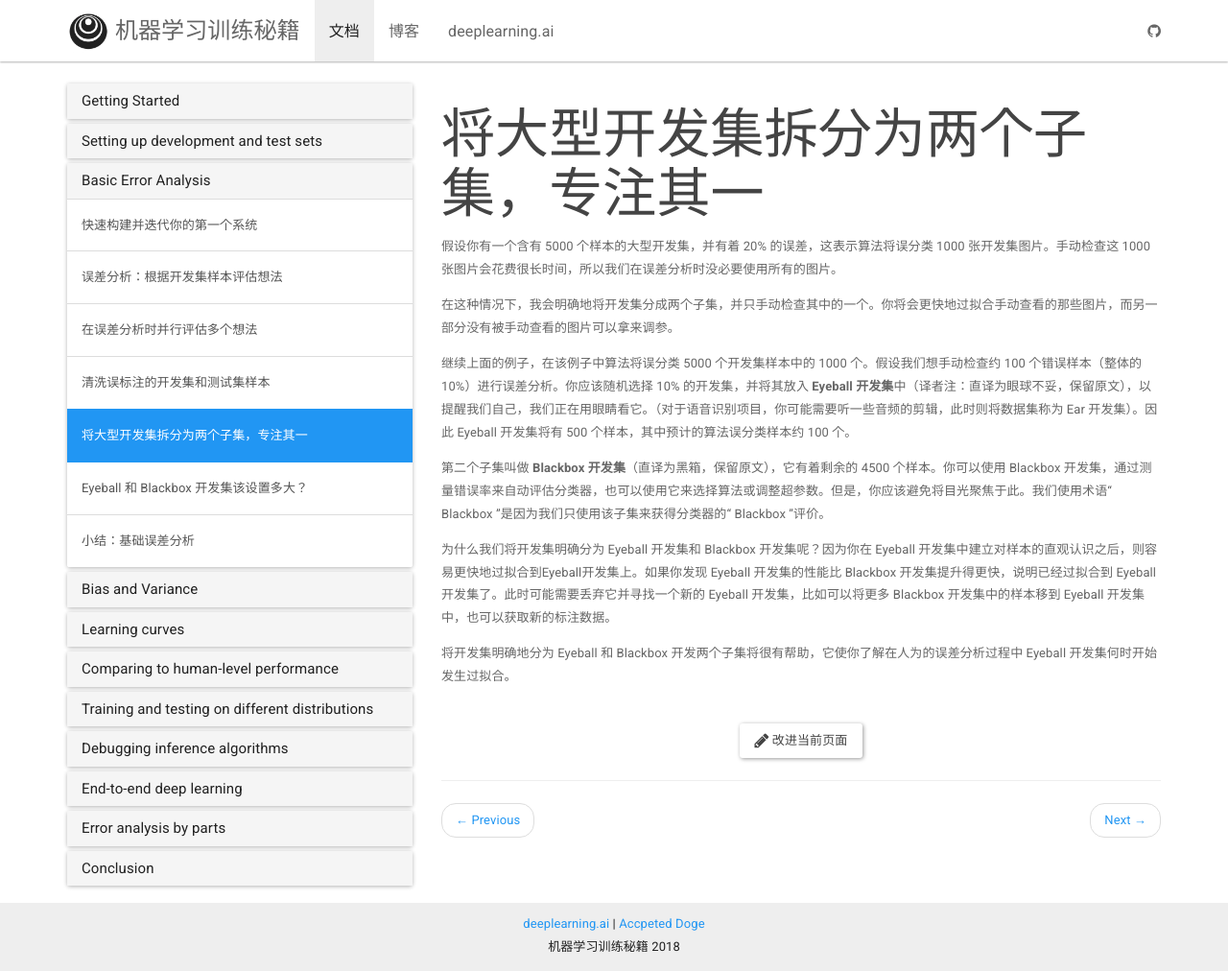
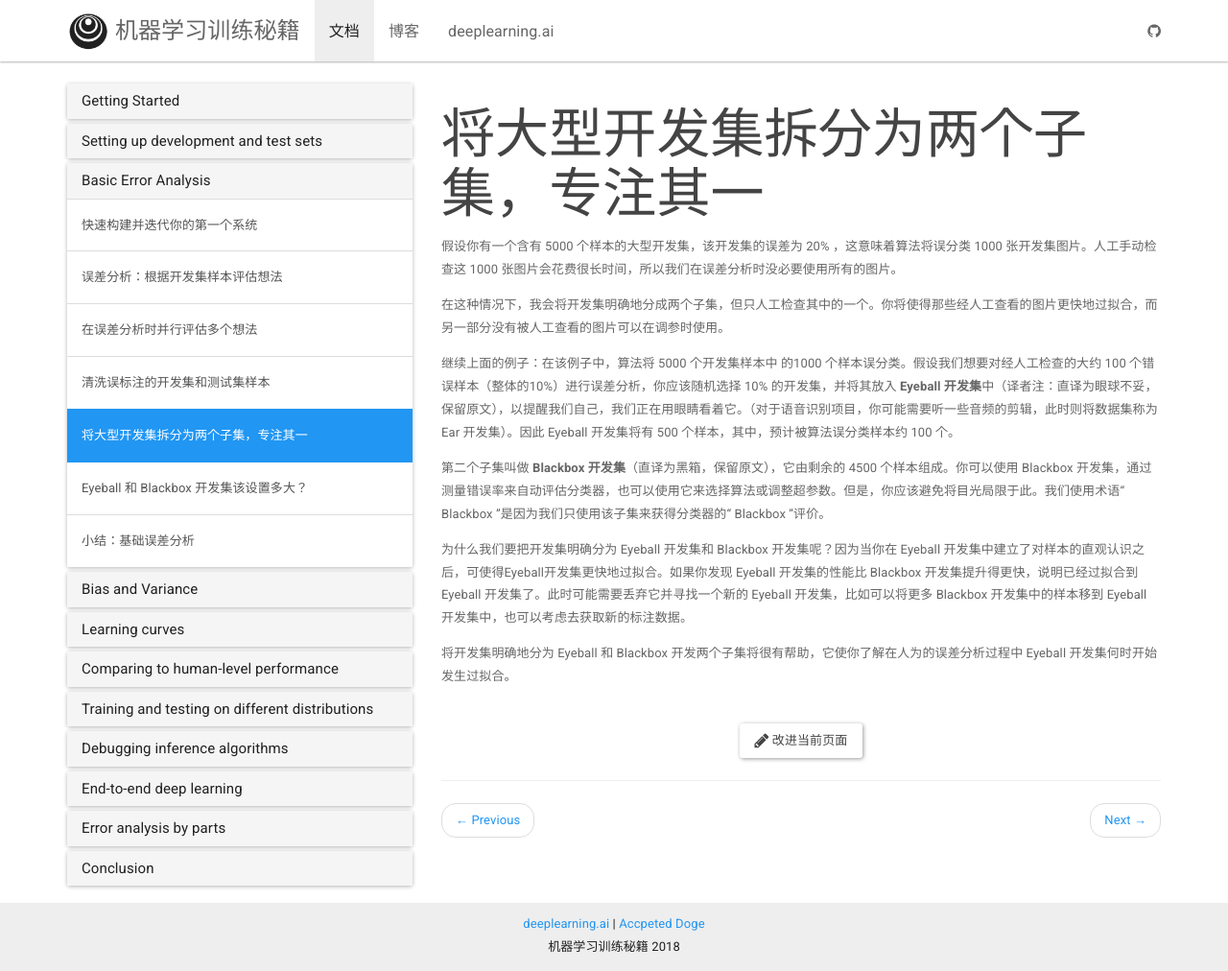
Before and after one commit to deeplearning-ai/machine-learning-yearning-cn, a Jekyll site: the page built from _docs/Basic Error Analysis/ch17.md, in a window 1280 px wide and 1012 px high. Shown: the whole window at 96% size. Built offline with Jekyll 4.4.1, drawn with Linux system fonts in a browser that asks for light colours; nearby versions of some CDN libraries.

Commit message:
Update ch17.md (#33)

```diff
--- a/_docs/Basic Error Analysis/ch17.md
+++ b/_docs/Basic Error Analysis/ch17.md
@@ -3,14 +3,14 @@ title: 将大型开发集拆分为两个子集，专注其一
 permalink: /docs/ch17/
 ---
 
-假设你有一个含有 5000 个样本的大型开发集，并有着 20% 的误差，这表示算法将误分类 1000 张开发集图片。手动检查这 1000 张图片会花费很长时间，所以我们在误差分析时没必要使用所有的图片。
+假设你有一个含有 5000 个样本的大型开发集，该开发集的误差为 20% ，这意味着算法将误分类 1000 张开发集图片。人工手动检查这 1000 张图片会花费很长时间，所以我们在误差分析时没必要使用所有的图片。
 
-在这种情况下，我会明确地将开发集分成两个子集，并只手动检查其中的一个。你将会更快地过拟合手动查看的那些图片，而另一部分没有被手动查看的图片可以拿来调参。
+在这种情况下，我会将开发集明确地分成两个子集，但只人工检查其中的一个。你将使得那些经人工查看的图片更快地过拟合，而另一部分没有被人工查看的图片可以在调参时使用。
 
-继续上面的例子，在该例子中算法将误分类 5000 个开发集样本中的 1000 个。假设我们想手动检查约 100 个错误样本（整体的10%）进行误差分析。你应该随机选择 10% 的开发集，并将其放入 **Eyeball 开发集**中（译者注：直译为眼球不妥，保留原文），以提醒我们自己，我们正在用眼睛看它。（对于语音识别项目，你可能需要听一些音频的剪辑，此时则将数据集称为 Ear 开发集）。因此 Eyeball 开发集将有 500 个样本，其中预计的算法误分类样本约 100 个。
+继续上面的例子：在该例子中，算法将 5000 个开发集样本中 的1000 个样本误分类。假设我们想要对经人工检查的大约 100 个错误样本（整体的10%）进行误差分析，你应该随机选择 10% 的开发集，并将其放入 **Eyeball 开发集**中（译者注：直译为眼球不妥，保留原文），以提醒我们自己，我们正在用眼睛看着它。（对于语音识别项目，你可能需要听一些音频的剪辑，此时则将数据集称为 Ear 开发集）。因此 Eyeball 开发集将有 500 个样本，其中，预计被算法误分类样本约 100 个。
 
-第二个子集叫做 **Blackbox 开发集**（直译为黑箱，保留原文），它有着剩余的 4500 个样本。你可以使用 Blackbox 开发集，通过测量错误率来自动评估分类器，也可以使用它来选择算法或调整超参数。但是，你应该避免将目光聚焦于此。我们使用术语“ Blackbox ”是因为我们只使用该子集来获得分类器的“ Blackbox ”评价。
+第二个子集叫做 **Blackbox 开发集**（直译为黑箱，保留原文），它由剩余的 4500 个样本组成。你可以使用 Blackbox 开发集，通过测量错误率来自动评估分类器，也可以使用它来选择算法或调整超参数。但是，你应该避免将目光局限于此。我们使用术语“ Blackbox ”是因为我们只使用该子集来获得分类器的“ Blackbox ”评价。
 
-为什么我们将开发集明确分为 Eyeball 开发集和 Blackbox 开发集呢？因为你在 Eyeball 开发集中建立对样本的直观认识之后，则容易更快地过拟合到Eyeball开发集上。如果你发现 Eyeball 开发集的性能比 Blackbox 开发集提升得更快，说明已经过拟合到 Eyeball 开发集了。此时可能需要丢弃它并寻找一个新的 Eyeball 开发集，比如可以将更多 Blackbox 开发集中的样本移到 Eyeball 开发集中，也可以获取新的标注数据。
+为什么我们要把开发集明确分为 Eyeball 开发集和 Blackbox 开发集呢？因为当你在 Eyeball 开发集中建立了对样本的直观认识之后，可使得Eyeball开发集更快地过拟合。如果你发现 Eyeball 开发集的性能比 Blackbox 开发集提升得更快，说明已经过拟合到 Eyeball 开发集了。此时可能需要丢弃它并寻找一个新的 Eyeball 开发集，比如可以将更多 Blackbox 开发集中的样本移到 Eyeball 开发集中，也可以考虑去获取新的标注数据。
 
 将开发集明确地分为 Eyeball 和 Blackbox 开发两个子集将很有帮助，它使你了解在人为的误差分析过程中 Eyeball 开发集何时开始发生过拟合。
```
